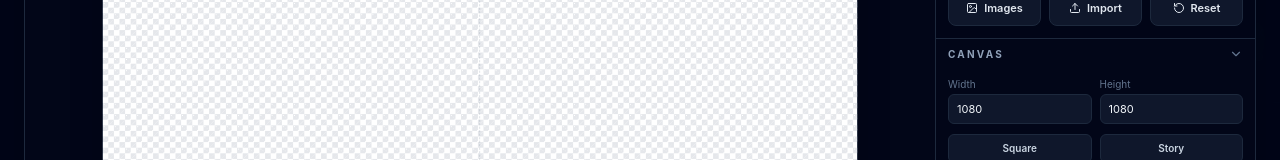
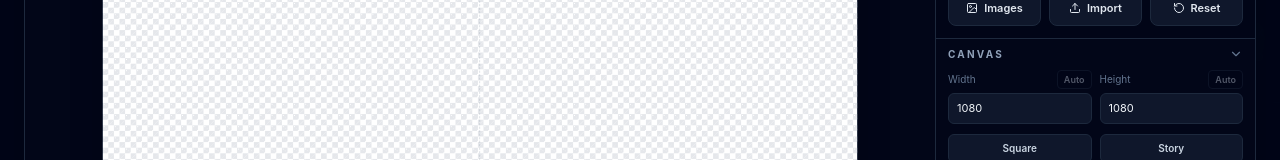
Before and after one commit to digitalprojections/AssetMaster, a React (Vite) app: page / in a window 1280 px wide. Both pictures are taken after a click on the button "Collage Studio". Shown: the part 298-458 px from the top of the page. Built offline with nearby package versions, Linux system fonts and the light colour scheme.

Commit message:
Add Canvas Studio auto-size controls

```diff
--- a/src/components/CollageStudio.tsx
+++ b/src/components/CollageStudio.tsx
@@ -39,6 +39,9 @@ const CANVAS_PRESETS = [
   { label: 'Landscape', width: 1920, height: 1080 },
   { label: 'A4', width: 1240, height: 1754 },
 ];
+
+const MIN_CANVAS_DIMENSION = 64;
+const MAX_CANVAS_DIMENSION = 4000;
 
 type CollageStudioProps = {
   savedSegments: SavedSegment[];
@@ -188,6 +191,38 @@ export default function CollageStudio({ savedSegments, onClose }: CollageStudioP
       return haystack.includes(normalizedQuery);
     });
   }, [savedSegments, sourceSearch]);
+
+  const contentExtents = useMemo(() => {
+    if (project.items.length === 0) {
+      return {
+        maxRight: project.width,
+        maxBottom: project.height,
+      };
+    }
+
+    let maxRight = 0;
+    let maxBottom = 0;
+
+    for (const item of project.items) {
+      if (!item.visible) {
+        continue;
+      }
+
+      const halfWidth = (item.originalWidth * item.scale) / 2;
+      const halfHeight = (item.originalHeight * item.scale) / 2;
+      const radians = (item.rotation * Math.PI) / 180;
+      const horizontalExtent = Math.abs(Math.cos(radians)) * halfWidth + Math.abs(Math.sin(radians)) * halfHeight;
+      const verticalExtent = Math.abs(Math.sin(radians)) * halfWidth + Math.abs(Math.cos(radians)) * halfHeight;
+
+      maxRight = Math.max(maxRight, item.x + horizontalExtent);
+      maxBottom = Math.max(maxBottom, item.y + verticalExtent);
+    }
+
+    return {
+      maxRight: Math.max(MIN_CANVAS_DIMENSION, Math.ceil(maxRight)),
+      maxBottom: Math.max(MIN_CANVAS_DIMENSION, Math.ceil(maxBottom)),
+    };
+  }, [project.height, project.items, project.width]);
 
   const toggleSection = (section: keyof typeof collapsedSections) => {
     setCollapsedSections((prev) => ({
@@ -702,6 +737,16 @@ export default function CollageStudio({ savedSegments, onClose }: CollageStudioP
     imageImportInputRef.current?.click();
   };
 
+  const autoSizeCanvasDimension = (dimension: 'width' | 'height') => {
+    setProject((prev) => ({
+      ...prev,
+      updatedAt: Date.now(),
+      [dimension]: dimension === 'width'
+        ? clamp(contentExtents.maxRight, MIN_CANVAS_DIMENSION, MAX_CANVAS_DIMENSION)
+        : clamp(contentExtents.maxBottom, MIN_CANVAS_DIMENSION, MAX_CANVAS_DIMENSION),
+    }));
+  };
+
   const handleImportProjectFile = async (event: React.ChangeEvent<HTMLInputElement>) => {
     const file = event.target.files?.[0];
     if (!file) {
@@ -984,24 +1029,44 @@ export default function CollageStudio({ savedSegments, onClose }: CollageStudioP
                 <div className="px-3 pb-3 space-y-2.5">
                 <div className="grid grid-cols-2 gap-2">
                   <label className="space-y-1">
-                    <span className="text-[10px] text-slate-500">Width</span>
+                    <span className="flex items-center justify-between gap-2 text-[10px] text-slate-500">
+                      <span>Width</span>
+                      <button
+                        type="button"
+                        onClick={() => autoSizeCanvasDimension('width')}
+                        disabled={project.items.length === 0}
+                        className="rounded border border-slate-800 bg-slate-950 px-1.5 py-0.5 text-[9px] font-semibold text-slate-300 hover:bg-slate-900 disabled:opacity-40 disabled:cursor-not-allowed cursor-pointer"
+                      >
+                        Auto
+                      </button>
+                    </span>
                     <input
                       type="number"
-                      min="64"
-                      max="4000"
+                      min={MIN_CANVAS_DIMENSION}
+                      max={MAX_CANVAS_DIMENSION}
                       value={project.width}
-                      onChange={(event) => setProject((prev) => ({ ...prev, width: Math.max(64, Number(event.target.value) || prev.width), updatedAt: Date.now() }))}
+                      onChange={(event) => setProject((prev) => ({ ...prev, width: Math.max(MIN_CANVAS_DIMENSION, Number(event.target.value) || prev.width), updatedAt: Date.now() }))}
                       className="w-full bg-slate-900 border border-slate-800 rounded-md px-2 py-1.5 text-[11px] text-slate-100 outline-none focus:border-orange-500"
                     />
                   </label>
                   <label className="space-y-1">
-                    <span className="text-[10px] text-slate-500">Height</span>
+                    <span className="flex items-center justify-between gap-2 text-[10px] text-slate-500">
+                      <span>Height</span>
+                      <button
+                        type="button"
+                        onClick={() => autoSizeCanvasDimension('height')}
+                        disabled={project.items.length === 0}
+                        className="rounded border border-slate-800 bg-slate-950 px-1.5 py-0.5 text-[9px] font-semibold text-slate-300 hover:bg-slate-900 disabled:opacity-40 disabled:cursor-not-allowed cursor-pointer"
+                      >
+                        Auto
+                      </button>
+                    </span>
                     <input
                       type="number"
-                      min="64"
-                      max="4000"
+                      min={MIN_CANVAS_DIMENSION}
+                      max={MAX_CANVAS_DIMENSION}
                       value={project.height}
-                      onChange={(event) => setProject((prev) => ({ ...prev, height: Math.max(64, Number(event.target.value) || prev.height), updatedAt: Date.now() }))}
+                      onChange={(event) => setProject((prev) => ({ ...prev, height: Math.max(MIN_CANVAS_DIMENSION, Number(event.target.value) || prev.height), updatedAt: Date.now() }))}
                       className="w-full bg-slate-900 border border-slate-800 rounded-md px-2 py-1.5 text-[11px] text-slate-100 outline-none focus:border-orange-500"
                     />
                   </label>
```
